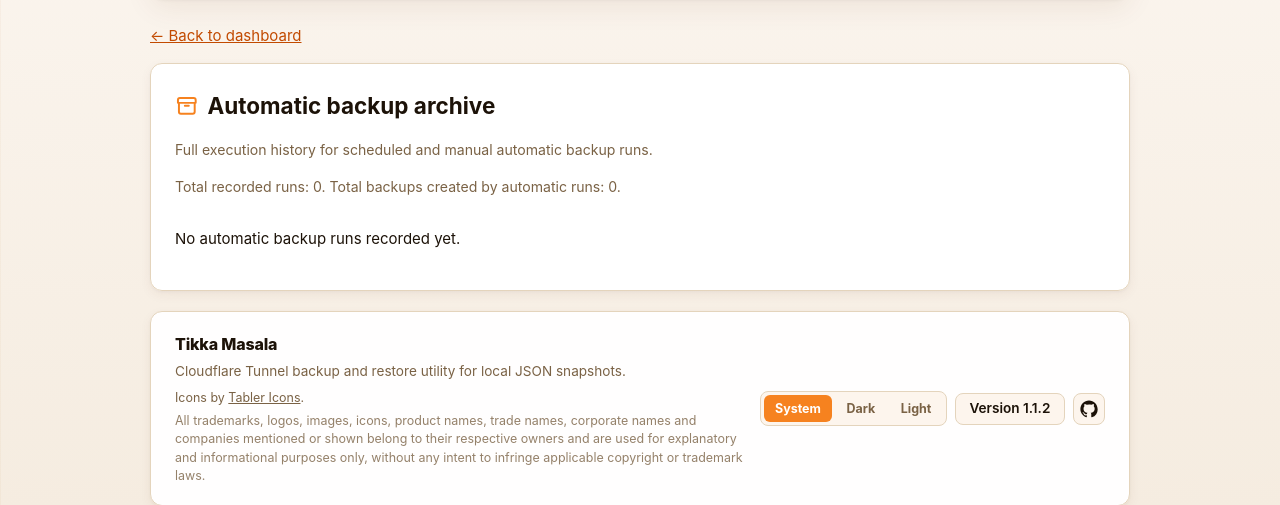
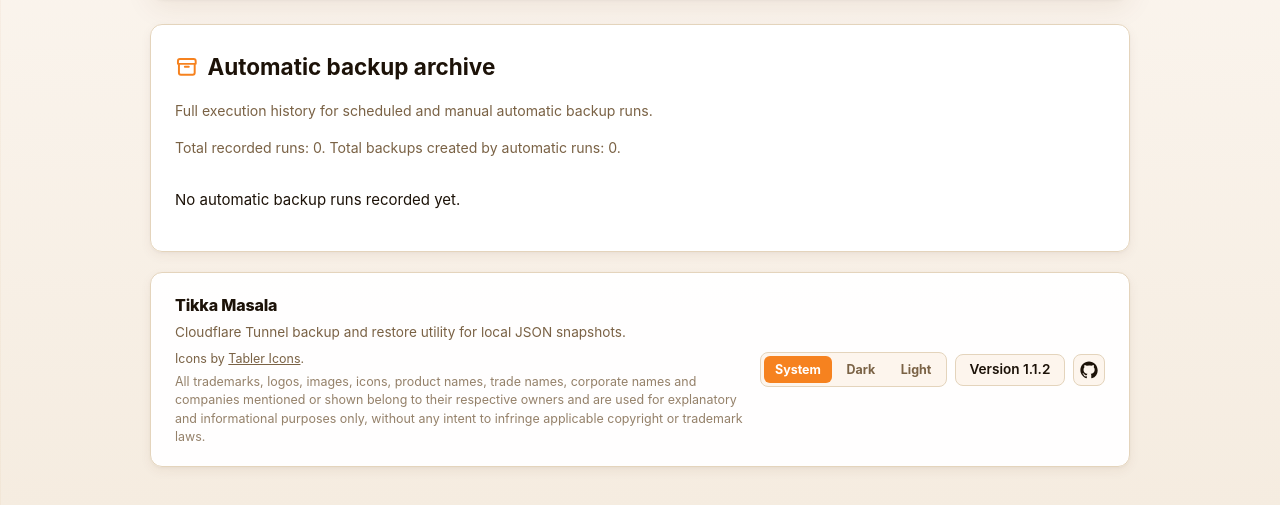
Before and after one commit to gioxx/TikkaMasala, a FastAPI app: page /auto-backup/runs in a window 1280 px wide. Shown: the part 291-796 px from the top of the page. Run offline with FastAPI, Linux system fonts and the light colour scheme; data that the repository does not hold is empty; parts of the project's set-up code (start-up, migrations or seed data) failed here and were passed over.

Commit message:
fix: remove redundant back-to-dashboard link from backup and scheduled_runs pages

```diff
--- a/app/templates/backup.html
+++ b/app/templates/backup.html
@@ -49,8 +49,6 @@
           </nav>
         </div>
       </header>
-
-      <p><a href="/">← Back to dashboard</a></p>
 
       {% if demo_mode %}
       <section class="demo-banner">
--- a/app/templates/scheduled_runs.html
+++ b/app/templates/scheduled_runs.html
@@ -48,7 +48,6 @@
         </div>
       </header>
 
-      <p><a href="/">← Back to dashboard</a></p>
 
       {% if demo_mode %}
       <section class="demo-banner">
```
